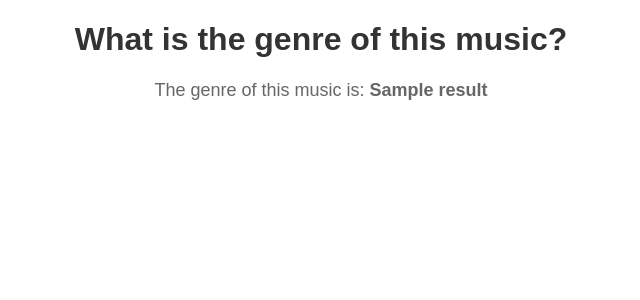
After one commit to Carokay87/MLOPS, a Flask app: template Projet/templates/result.html in a window 1280 px wide. The commit adds this page. Shown: the top 300 px of the page, without its empty margins (319-959 px from the left). Run offline with Flask 2, Linux system fonts and the light colour scheme; the template is opened without the code that fills it: most values are stand-ins (such as "Sample title", 1, 10 or a date in 2020).

Commit message:
Add better html

```diff
--- a/Projet/main.py
+++ b/Projet/main.py
@@ -16,10 +16,13 @@ def home():
 @app.route("/uploader", methods=["POST"])
 def uploader():
 	f = request.files["file"]
+	print("Received file: " + f.filename)
 	prediction: requests.Response = requests.post(server_API + "/analyse", files={"file": f})
 
 	print(prediction.json()["genre"])
-	return prediction.json()["genre"]
+	result = prediction.json()["genre"]
+	print(result)
+	return render_template("result.html", result=result)
 
 
 if __name__ == "__main__":
--- /dev/null
+++ b/Projet/templates/result.html
@@ -0,0 +1,23 @@
+<!DOCTYPE html>
+<html>
+<head>
+  <title>Music Genre</title>
+  <style>
+    body {
+      font-family: sans-serif;
+      text-align: center;
+    }
+    h1 {
+      color: #333;
+    }
+    p {
+      color: #666;
+      font-size: 18px;
+    }
+  </style>
+</head>
+<body>
+  <h1>What is the genre of this music?</h1>
+  <p>The genre of this music is: <strong>{{ result }}</strong></p>
+</body>
+</html>
```
Also changed, not shown: Projet/templates/index.html (+42 -7 lines).
